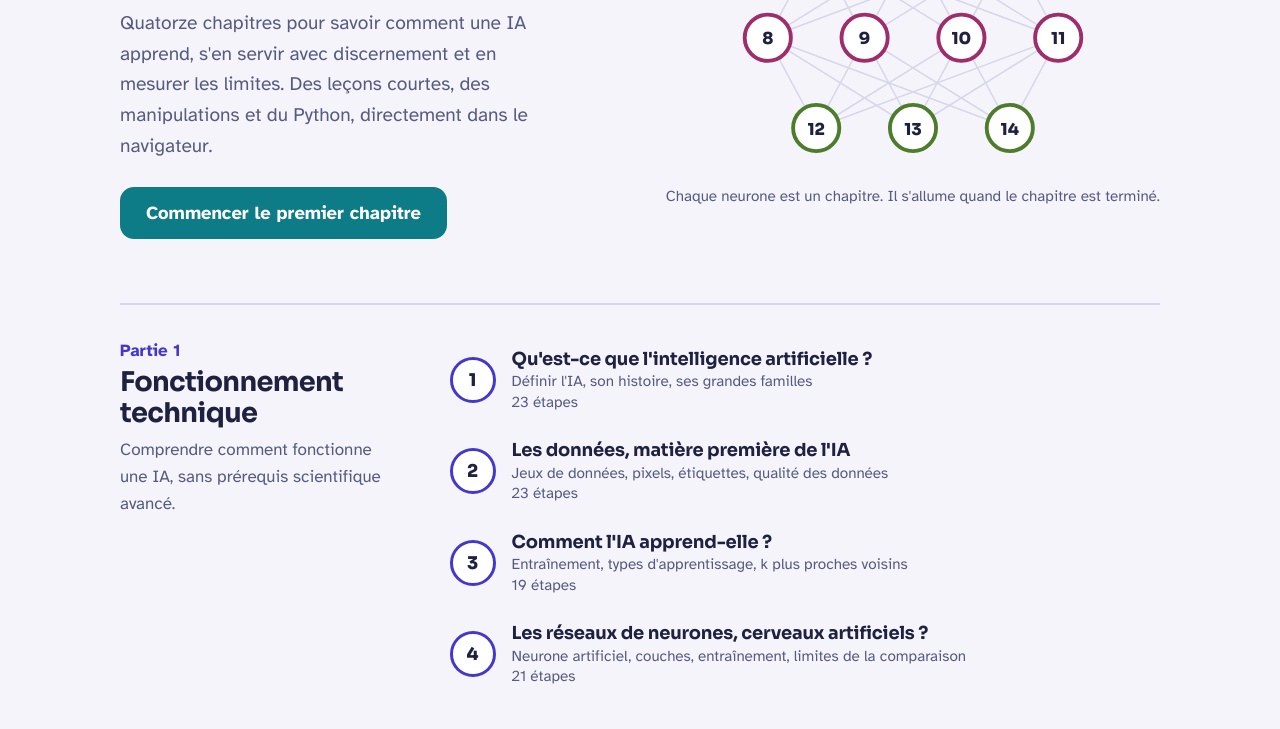
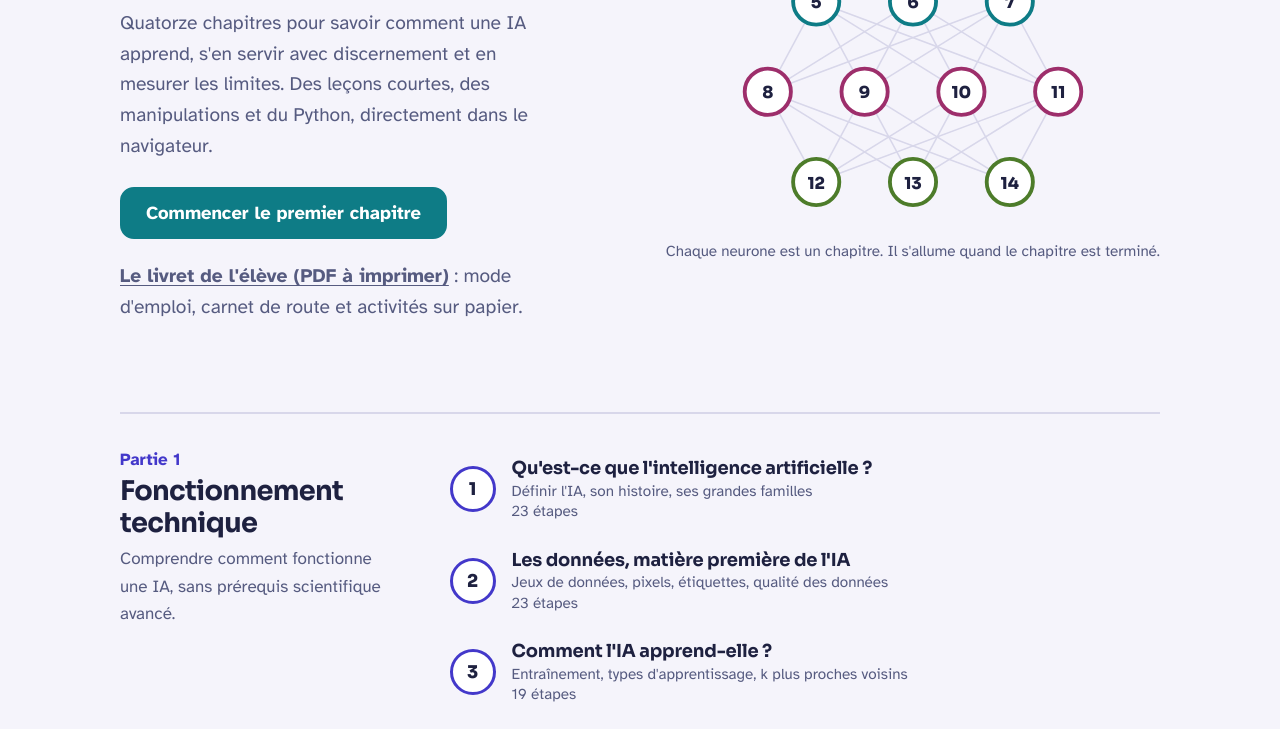
Before and after one commit to stexsnt/synapse, a plain HTML site: page index.html in a window 1280 px wide. Shown: the part 346-1075 px from the top of the page. Drawn offline with Linux system fonts and the light colour scheme.

Commit message:
Ajoute le livret de l'élève et son lien sur l'accueil et en pied de page
Le livret ne contient aucun corrigé. Le guide de l'enseignant n'est pas publié.

Co-Authored-By: Claude Fable 5.2 <noreply@anthropic.com>
Claude-Session: https://claude.ai/code/session_01JmU5UrhUQsbshVpE8fgie1

```diff
--- a/css/style.css
+++ b/css/style.css
@@ -509,3 +509,7 @@ dialog.projection form { margin-top: 1.2rem; }
   .prof h2 { color: #000; break-after: avoid; }
   @page { size: A4 landscape; margin: 12mm; }
 }
+
+/* ----- Lien vers le livret de l'élève, sous les boutons de l'accueil ----- */
+.livret-lien { margin: 1.4rem 0 0; font-size: .95rem; color: var(--encre2); max-width: 34rem; font-family: var(--ui, var(--texte)); }
+.livret-lien a { color: inherit; font-weight: 700; text-underline-offset: 3px; }
--- a/index.html
+++ b/index.html
@@ -41,6 +41,7 @@
 <footer class="pied">
   <span id="etat-python" data-etat="repos">Python se chargera au premier exercice de code</span>
   <span>Progression enregistrée dans ce navigateur uniquement, aucune donnée transmise.</span>
+  <a href="documents/livret-eleve.pdf" target="_blank" rel="noopener">Livret de l'élève (PDF)</a>
   <a href="prof.html">Espace professeur</a>
   <nav class="famille" aria-label="Les autres sites">
     <span>À découvrir aussi :</span>
--- a/js/confort.js
+++ b/js/confort.js
@@ -89,3 +89,17 @@
     bouton();
   });
 })();
+
+/* ---------- Accueil : lien vers le livret de l'élève (documents/livret-eleve.pdf) ---------- */
+(function () {
+  function lienLivret() {
+    const hote = document.querySelector("#app .hero-texte");
+    if (!hote || hote.querySelector(".livret-lien")) return;
+    const p = document.createElement("p");
+    p.className = "livret-lien";
+    p.innerHTML = `<a href="documents/livret-eleve.pdf" target="_blank" rel="noopener">Le livret de l'élève (PDF à imprimer)</a> : mode d'emploi, carnet de route et activités sur papier.`;
+    hote.appendChild(p);
+  }
+  document.addEventListener("DOMContentLoaded", lienLivret);
+  window.addEventListener("hashchange", () => setTimeout(lienLivret, 0));
+})();
```
Also changed, not shown: 2 other files.
